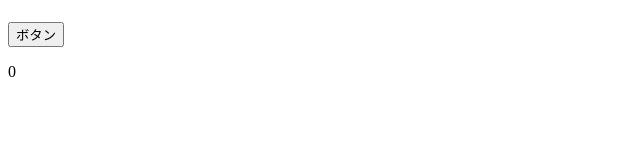
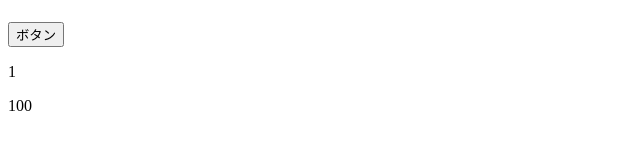
Before and after one commit to Yuzunoha/react-jissen-1, a React (Create React App) app in the folder chapter4/my-app/: page / in a window 1280 px wide. Shown: the part 165-314 px from the top of the page, without its empty margins (0-640 px from the left). Built offline with nearby package versions, Linux system fonts and the light colour scheme.

Commit message:
ふーん

```diff
--- a/chapter4/my-app/src/App.jsx
+++ b/chapter4/my-app/src/App.jsx
@@ -4,14 +4,13 @@ import { ColoredMessage } from './components/ColoredMessage';
 export const App = () => {
   console.log('レンダリング');
   // Stateの定義
-  const [num, setNum] = useState(0);
+  const [num2, setNum2] = useState(100);
+  const [num, setNum] = useState(1);
+
   // ボタン押下時に呼ぶ関数
   const onClickButton = () => {
-    setNum((n) => n++);
-    setNum((n) => n++);
-    setNum((n) => n++);
-    setNum((n) => ++n);
-    setNum((n) => ++n);
+    setNum((n) => n + 1);
+    setNum2((n) => n + 100);
   };
 
   const styleH1 = { color: 'red' };
@@ -22,6 +21,7 @@ export const App = () => {
       <ColoredMessage color='pink'>元気です！</ColoredMessage>
       <button onClick={onClickButton}>ボタン</button>
       <p>{num}</p>
+      <p>{num2}</p>
     </>
   );
 };
```
